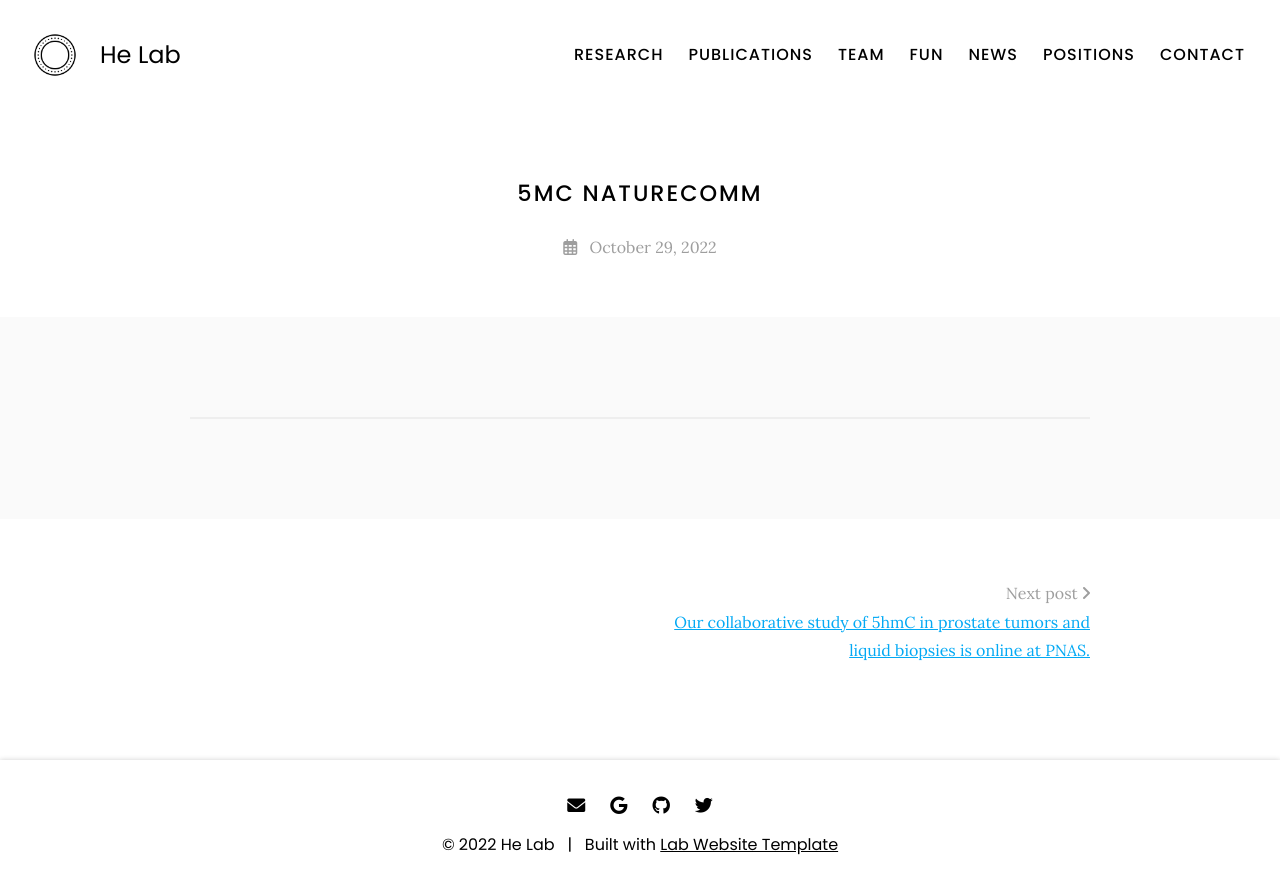
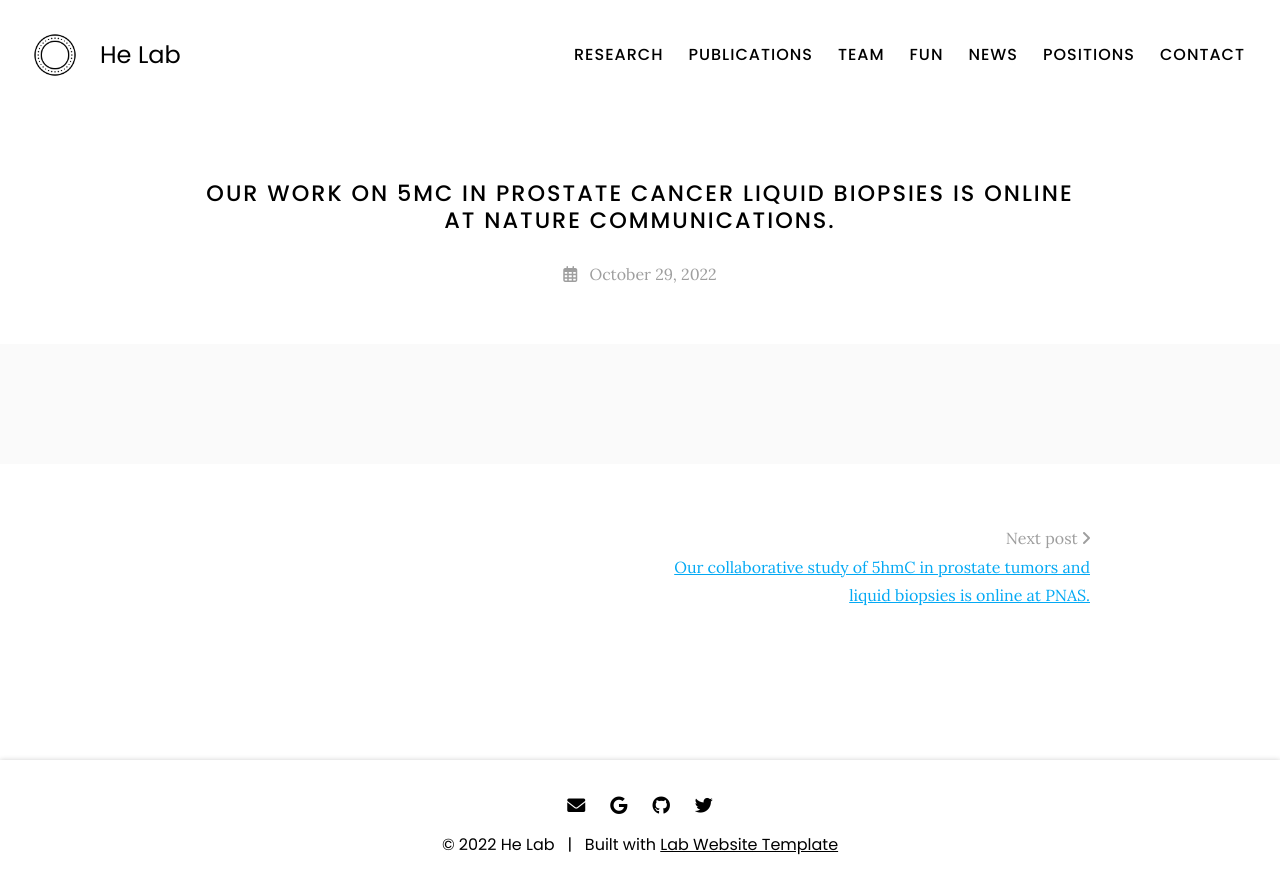
Before and after one commit to vivianschu/blue, a Jekyll site: the page built from _posts/2022-10-29-5mC-NatureComm.md, in a window 1280 px wide. Shown: the top 894 px of the page. Built offline with Jekyll 4.4.1, drawn with Linux system fonts in a browser that asks for light colours.

Commit message:
Update 2022-10-29-5mC-NatureComm.md

```diff
--- a/_posts/2022-10-29-5mC-NatureComm.md
+++ b/_posts/2022-10-29-5mC-NatureComm.md
@@ -1 +1,3 @@
 ---
+title: Our work on 5mC in prostate cancer liquid biopsies is online at Nature Communications.
+---
```
